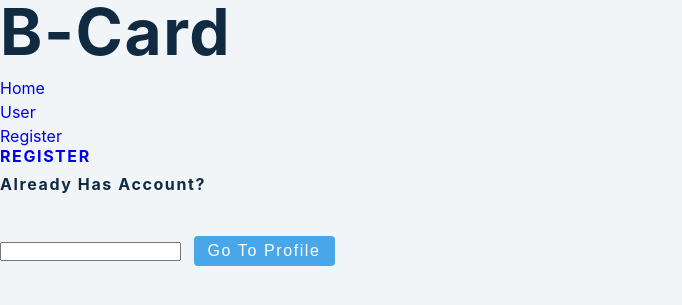
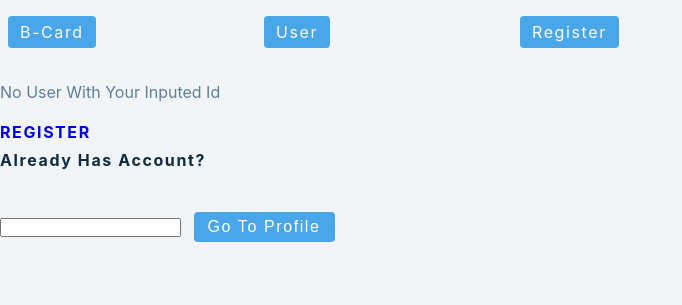
Before and after one commit to anjiboss/b-card, a PHP site: page /index.php?error=WrongID in a window 1280 px wide. Shown: the top 305 px of the page, without its empty margins (0-682 px from the left). Run offline with PHP 8.4, Linux system fonts and the light colour scheme.

Commit message:
add header| fix no users back when fetch issue

```diff
--- a/controller/fetchUser.php
+++ b/controller/fetchUser.php
@@ -7,7 +7,7 @@ function fetchUser($conn, $userId){
     $row = mysqli_fetch_assoc($result);
     return $row;
  } else {
-  echo "0 results";
+   return "[]";
 }
 };
 
--- a/controller/saveToDB.php
+++ b/controller/saveToDB.php
@@ -23,12 +23,12 @@
         }else {
           $lastId = mysqli_insert_id($conn);
         }
-        header("Location: http://localhost:3000/user.php?id=" . $lastId);
+        header("Location: http://localhost:4000/user.php?id=" . $lastId);
       } else {
         echo "Error: " . $sql . "<br>" . mysqli_error($conn);
       }
     } else {
-    header("Location: http://localhost:3000/index.php?error=uploadError");
+    header("Location: http://localhost:4000/index.php?error=uploadError");
   }
 
 ?>
--- a/css/common.css
+++ b/css/common.css
@@ -77,8 +77,20 @@ body {
   font-size: 0.875rem;
   padding-bottom: 3vh;
 }
+header {
+  width: 100vw;
+  height: 10vh;
+}
 ul {
   list-style-type: none;
+}
+
+header ul {
+  list-style-type: none;
+  display: flex;
+}
+header li {
+  width: 20%;
 }
 a {
   text-decoration: none;
@@ -108,6 +120,7 @@ p {
   margin-bottom: 1.25rem;
   color: var(--clr-grey-5);
 }
+
 @media screen and (min-width: 800px) {
   h1 {
     font-size: 4rem;
@@ -209,7 +222,6 @@ p {
   background: var(--clr-grey-10);
   border-color: transparent;
   border-radius: var(--radius);
-
 }
 .form input[type="submit"] {
   background: var(--clr-green-dark);
@@ -219,3 +231,19 @@ p {
   border-radius: var(--radius);
   outline: none;
 }
+
+.link {
+  display: inline-block;
+  background: var(--clr-primary-5);
+  border-radius: var(--radius);
+  border-color: transparent;
+  text-transform: capitalize;
+  font-size: 1rem;
+  letter-spacing: var(--spacing);
+  margin: 1rem 0.5rem 0.5rem 0.5rem;
+  cursor: pointer;
+  transition: var(--transition);
+  outline: none;
+  color: hsl(12, 83%, 98%);
+  padding: 0.25rem 0.75rem;
+}
--- a/include/header.php
+++ b/include/header.php
@@ -1,9 +1,9 @@
 <header>
   <nav>
     <ul>
-      <li> <a href="/">Home</a></li>
-      <li> <a href="/user.php">User</a></li>
-      <li> <a href="/info-register.php">Register</a></li>
+      <li> <a class="link"href="/"><div>B-Card</div></a></li>
+      <li> <a class="link"href="/user.php"><div>User</div></a></li>
+      <li> <a class="link"href="/info-register.php"><div>Register</div></a></li>
     </ul>
   </nav>
 </header>
--- a/index.php
+++ b/index.php
@@ -9,7 +9,6 @@
   <title>B-card</title>
 </head>
 <body>
-  <h1>B-card</h1>
   <?php
     require("./include/header.php");
     require_once("./import.php");
@@ -22,7 +21,9 @@
         case "uploadError":
           echo "<p>Upload Error</p>";
           break;
-
+        case "WrongID":
+          echo "<p>No User With Your Inputed Id</p>";
+          break;
         default:
           # code...
           break;
@@ -45,7 +46,7 @@
 <script >
   const profileNav = () => {
     id= $("#id-input").val();
-    window.location.href = "http://localhost:3000/user.php?id=" + id;
+    window.location.href = "http://localhost:4000/user.php?id=" + id;
   }
 </script>
 </html>
--- a/info-register.php
+++ b/info-register.php
@@ -15,7 +15,7 @@
 <body>
   <?php
   // require_once("./include/import.php");
-
+  include("./include/header.php");
    $formId = "";
     $user="";
     if (isset($_GET["id"])) {
```
Also changed, not shown: user.php (+9 -1 lines).
